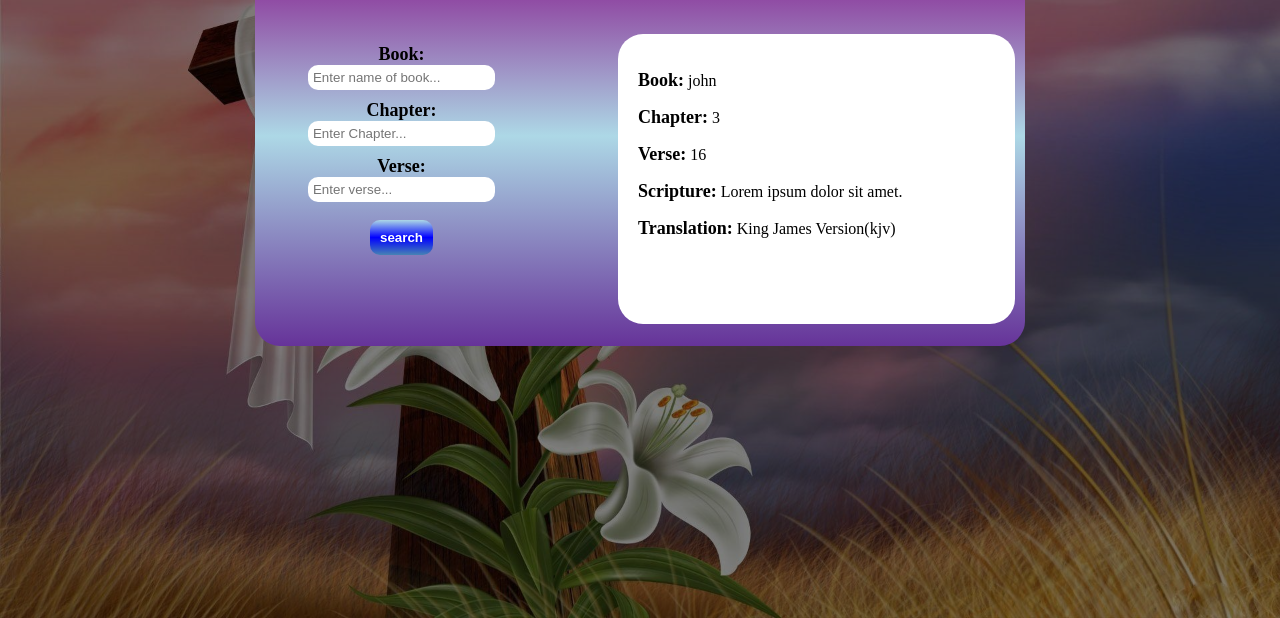
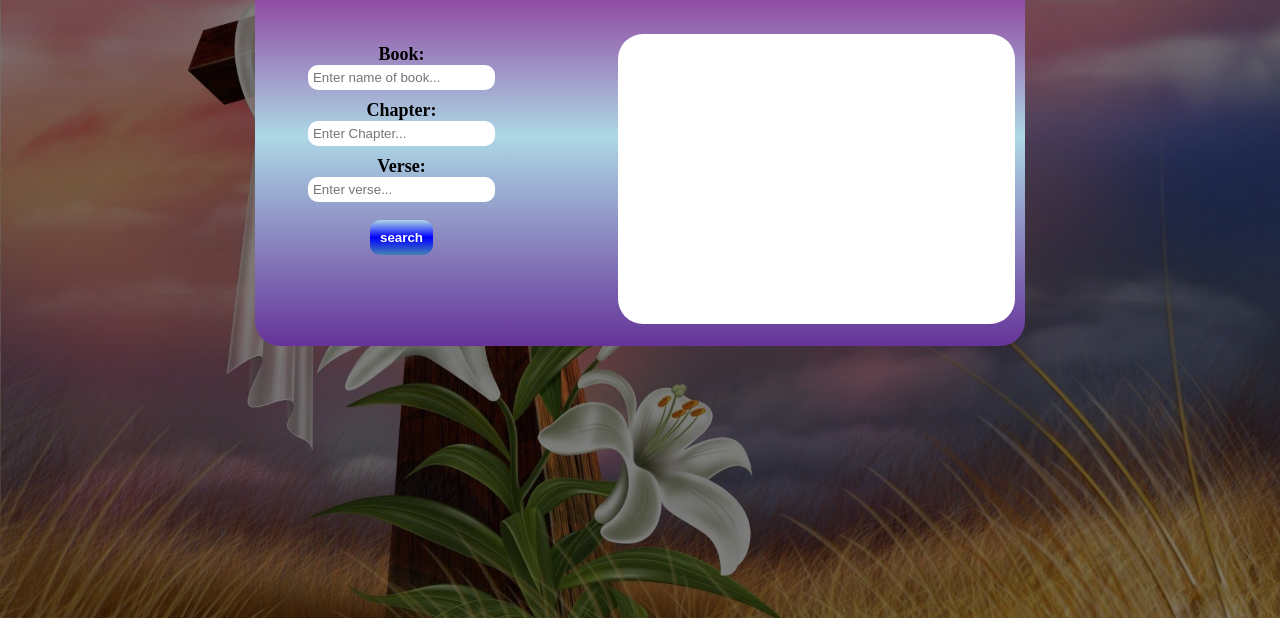
Before and after one commit to Kennedy-123/Bible-Scripture-Generator, a plain HTML site: page index.html in a window 1280 px wide. Shown: the part 182-800 px from the top of the page. Drawn offline with Linux system fonts and the light colour scheme.

Commit message:
modified the style.css

```diff
--- a/index.html
+++ b/index.html
@@ -41,11 +41,11 @@
           <button type="submit" class="book-btn">search</button>
         </section>
         <div class="quotes">
-          <p><span>Book:</span> john</p>
+          <!-- <p><span>Book:</span> john</p>
           <p><span>Chapter:</span> 3</p>
           <p><span>Verse:</span> 16</p>
           <p><span>Scripture:</span> Lorem ipsum dolor sit amet.</p>
-          <p><span>Translation:</span> King James Version(kjv)</p>
+          <p><span>Translation:</span> King James Version(kjv)</p> -->
         </div>
       </div>
     </div>
```
Also changed, not shown: style.css (+0 -9 lines).
